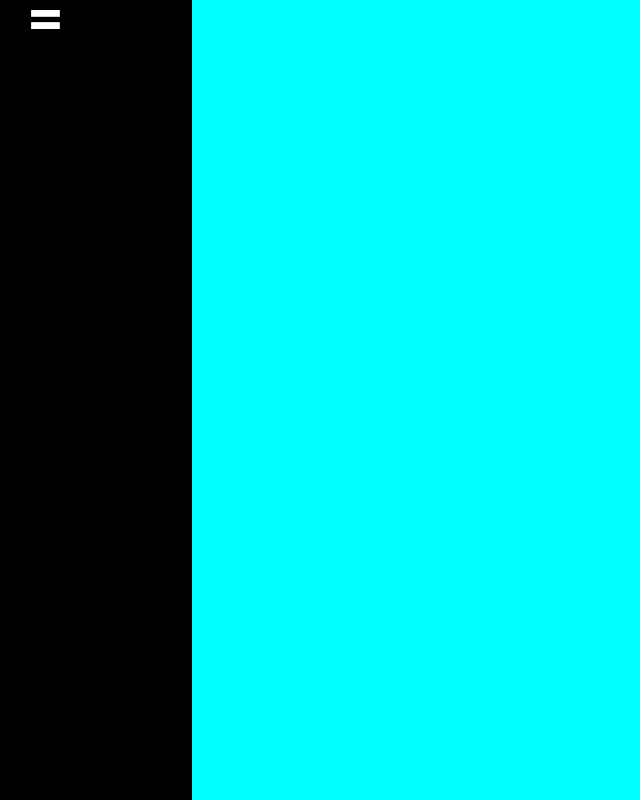
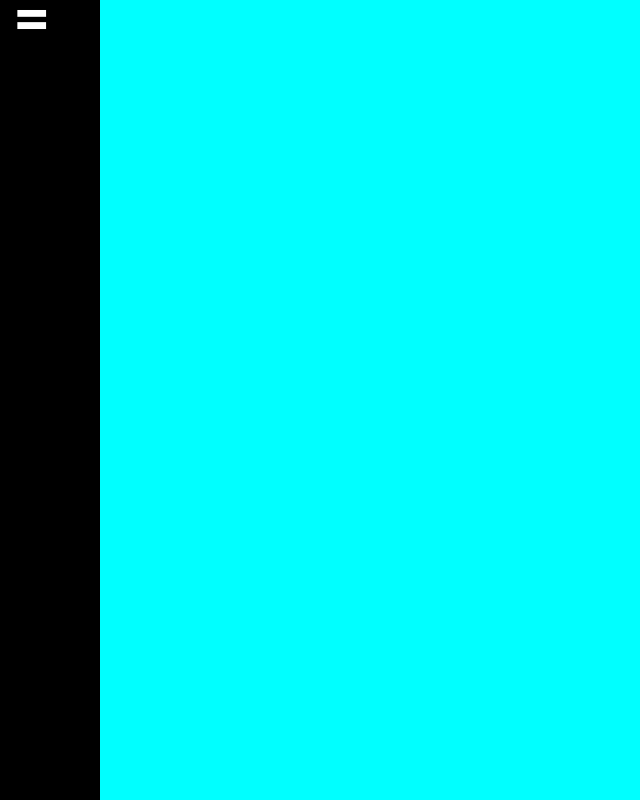
Before and after one commit to ViVeta12/ViVeta12.github.io, a plain HTML site: page index.html in a window 1280 px wide. Shown: the whole page, without its empty margins (0-640 px from the left). Drawn offline with Linux system fonts and the light colour scheme.

Commit message:
Update styles.css

```diff
--- a/src/styles.css
+++ b/src/styles.css
@@ -19,7 +19,6 @@ body {
   overflow: auto;
   height: 100%;
   width: 500px;
-  min-width: 10%;
   max-width: 60%;
   position: relative;
   display: none;
@@ -44,7 +43,7 @@ body {
 #closedmenu {
   background-color: black;
   height: 100%;
-  width: 15%;
+  width: 100px;
   position: relative;
   display: block;
   z-index: 1;
```
